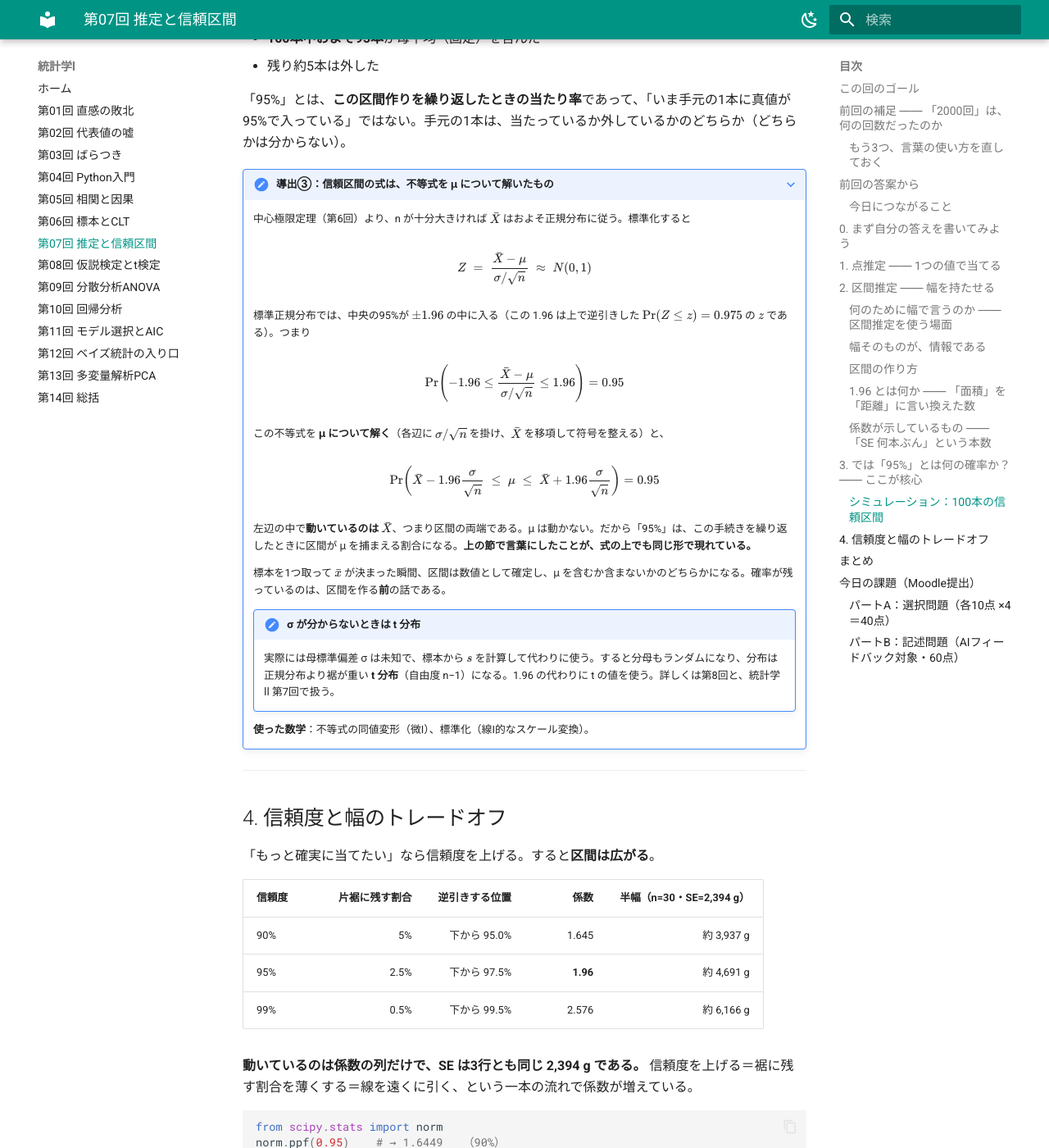
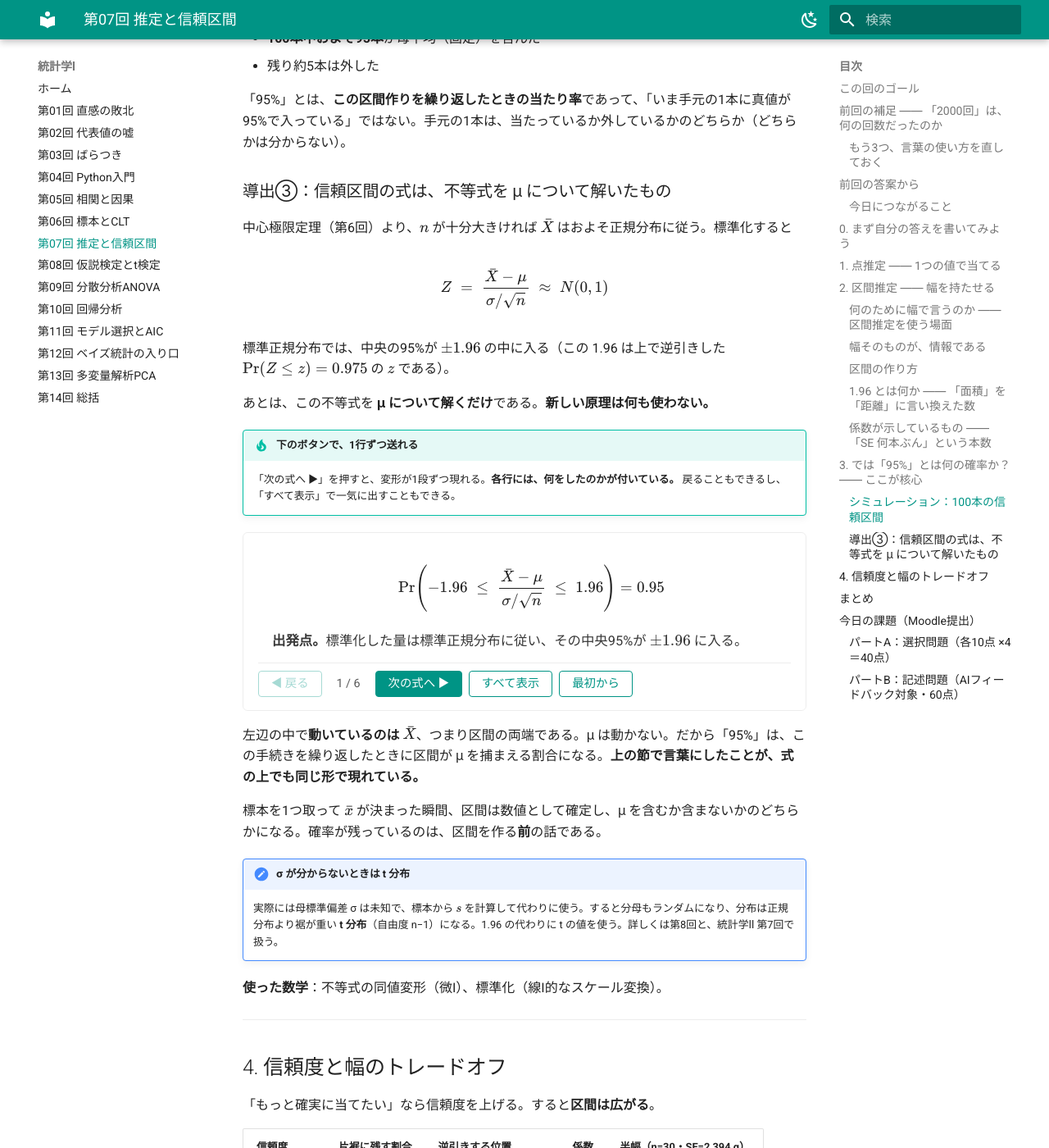
Before and after one commit to aonoa68/toukei-1, an MkDocs documentation site: the page built from docs/07_estimation.md, in a window 1280 px wide and 1400 px high, scrolled down 12176 px. Shown: the whole window at 82% size. Built offline with MkDocs 1.6.1 and Material for MkDocs 9.7.7, drawn with Linux system fonts in a browser that asks for light colours.

Commit message:
式変形ステッパーを導入し、第7回 導出③に適用
数式の導出を1行ずつ送って読める仕組み。動画ではなくページ上の部品にした
（学生が自分のペースで戻れる・印刷できる・直すのが一瞬・検索に残る）。

- docs/javascripts/derivation.js, docs/stylesheets/derivation.css
- <div class="deriv" markdown> の直下 div を1ステップとして累積表示。
  最新行を強調。戻る/次へ/すべて表示/最初から・キーボード対応・印刷時は全展開
- 第7回 導出③を admonition から ### 節に変え、6ステップに分解。
  これまで「移項して符号を整える」の1行で飛ばしていた変形を全部出した
  （負の数を掛けて不等号が反転する箇所を 🔴 で明示）

注意：md_in_html はアドモニション内では効かない。ステッパーはトップレベルに
置き、各ステップ div の中は空行で区切ること（でないと $$ がブロック扱いに
ならず、\! のバックスラッシュも食われる）。

Co-Authored-By: Claude Opus 5 <noreply@anthropic.com>
Claude-Session: https://claude.ai/code/session_01VNG6MY7caqH6ZBqg92AUZE

```diff
--- a/docs/07_estimation.md
+++ b/docs/07_estimation.md
@@ -461,28 +461,82 @@ $$ \bar{x} \;\pm\; \underbrace{1.96}_{\text{何本ぶんか（無単位）}} \ti
 
 「95%」とは、**この区間作りを繰り返したときの当たり率**であって、「いま手元の1本に真値が95%で入っている」ではない。手元の1本は、当たっているか外しているかのどちらか（どちらかは分からない）。
 
-???+ note "導出③：信頼区間の式は、不等式を μ について解いたもの"
+### 導出③：信頼区間の式は、不等式を μ について解いたもの
 
-    中心極限定理（第6回）より、n が十分大きければ \( \bar{X} \) はおよそ正規分布に従う。標準化すると
+中心極限定理（第6回）より、\( n \) が十分大きければ \( \bar{X} \) はおよそ正規分布に従う。標準化すると
 
-    $$ Z \;=\; \frac{\bar{X}-\mu}{\sigma/\sqrt{n}} \;\approx\; N(0,1) $$
+$$ Z \;=\; \frac{\bar{X}-\mu}{\sigma/\sqrt{n}} \;\approx\; N(0,1) $$
 
-    標準正規分布では、中央の95%が \( \pm 1.96 \) の中に入る（この 1.96 は上で逆引きした \( \Pr(Z\le z)=0.975 \) の \( z \) である）。つまり
+標準正規分布では、中央の95%が \( \pm 1.96 \) の中に入る（この 1.96 は上で逆引きした \( \Pr(Z\le z)=0.975 \) の \( z \) である）。
 
-    $$ \Pr\!\left(-1.96 \le \frac{\bar{X}-\mu}{\sigma/\sqrt{n}} \le 1.96\right) = 0.95 $$
+あとは、この不等式を **μ について解くだけ**である。**新しい原理は何も使わない。**
 
-    この不等式を **μ について解く**（各辺に \( \sigma/\sqrt{n} \) を掛け、\( \bar{X} \) を移項して符号を整える）と、
+!!! tip "下のボタンで、1行ずつ送れる"
+    「次の式へ ▶」を押すと、変形が1段ずつ現れる。**各行には、何をしたのかが付いている。**
+    戻ることもできるし、「すべて表示」で一気に出すこともできる。
 
-    $$ \Pr\!\left(\bar{X} - 1.96\frac{\sigma}{\sqrt{n}} \;\le\; \mu \;\le\; \bar{X} + 1.96\frac{\sigma}{\sqrt{n}}\right) = 0.95 $$
+<div class="deriv" markdown>
 
-    左辺の中で**動いているのは \( \bar{X} \)**、つまり区間の両端である。μ は動かない。だから「95%」は、この手続きを繰り返したときに区間が μ を捕まえる割合になる。**上の節で言葉にしたことが、式の上でも同じ形で現れている。**
+<div markdown>
 
-    標本を1つ取って \( \bar{x} \) が決まった瞬間、区間は数値として確定し、μ を含むか含まないかのどちらかになる。確率が残っているのは、区間を作る**前**の話である。
+$$ \Pr\!\left(-1.96 \;\le\; \frac{\bar{X}-\mu}{\sigma/\sqrt{n}} \;\le\; 1.96\right) = 0.95 $$
 
-    !!! note "σ が分からないときは t 分布"
-        実際には母標準偏差 σ は未知で、標本から \( s \) を計算して代わりに使う。すると分母もランダムになり、分布は正規分布より裾が重い **t 分布**（自由度 n−1）になる。1.96 の代わりに t の値を使う。詳しくは第8回と、統計学Ⅱ 第7回で扱う。
+**出発点。**標準化した量は標準正規分布に従い、その中央95%が \( \pm 1.96 \) に入る。
 
-    **使った数学**：不等式の同値変形（微I）、標準化（線I的なスケール変換）。
+</div>
+
+<div markdown>
+
+$$ -1.96\,\frac{\sigma}{\sqrt{n}} \;\le\; \bar{X}-\mu \;\le\; 1.96\,\frac{\sigma}{\sqrt{n}} $$
+
+**各辺に \( \sigma/\sqrt{n} \) を掛けた。**\( \sigma/\sqrt{n} \) は正の数なので、**不等号の向きは変わらない**。
+
+</div>
+
+<div markdown>
+
+$$ -\bar{X}-1.96\,\frac{\sigma}{\sqrt{n}} \;\le\; -\mu \;\le\; -\bar{X}+1.96\,\frac{\sigma}{\sqrt{n}} $$
+
+**各辺から \( \bar{X} \) を引いた。**μ だけを残したいので、まず \( \bar{X} \) を追い出す。
+
+</div>
+
+<div markdown>
+
+$$ \bar{X}+1.96\,\frac{\sigma}{\sqrt{n}} \;\ge\; \mu \;\ge\; \bar{X}-1.96\,\frac{\sigma}{\sqrt{n}} $$
+
+🔴 **各辺に \( -1 \) を掛けた。負の数を掛けたので、不等号の向きが逆になる。**
+この導出で注意が要るのは、ここ1か所だけである。
+
+</div>
+
+<div markdown>
+
+$$ \bar{X}-1.96\,\frac{\sigma}{\sqrt{n}} \;\le\; \mu \;\le\; \bar{X}+1.96\,\frac{\sigma}{\sqrt{n}} $$
+
+**左右を入れ替えて、\( \le \) の向きにそろえた。**書き方を変えただけで、前の行と同じ式である。
+
+</div>
+
+<div markdown>
+
+$$ \Pr\!\left(\bar{X} - 1.96\frac{\sigma}{\sqrt{n}} \;\le\; \mu \;\le\; \bar{X} + 1.96\frac{\sigma}{\sqrt{n}}\right) = 0.95 $$
+
+**確率の中に戻した。**中身を同値変形しただけなので、確率は 0.95 のまま。
+**これが信頼区間の式である。**
+
+</div>
+
+</div>
+
+左辺の中で**動いているのは \( \bar{X} \)**、つまり区間の両端である。μ は動かない。だから「95%」は、この手続きを繰り返したときに区間が μ を捕まえる割合になる。**上の節で言葉にしたことが、式の上でも同じ形で現れている。**
+
+標本を1つ取って \( \bar{x} \) が決まった瞬間、区間は数値として確定し、μ を含むか含まないかのどちらかになる。確率が残っているのは、区間を作る**前**の話である。
+
+!!! note "σ が分からないときは t 分布"
+    実際には母標準偏差 σ は未知で、標本から \( s \) を計算して代わりに使う。すると分母もランダムになり、分布は正規分布より裾が重い **t 分布**（自由度 n−1）になる。1.96 の代わりに t の値を使う。詳しくは第8回と、統計学Ⅱ 第7回で扱う。
+
+**使った数学**：不等式の同値変形（微I）、標準化（線I的なスケール変換）。
 
 ---
 
--- /dev/null
+++ b/docs/javascripts/derivation.js
@@ -0,0 +1,86 @@
+/* 式変形ステッパー。<div class="deriv" markdown> の直下の div を1ステップとして送る。 */
+(function () {
+  function prefersReduced() {
+    return window.matchMedia && matchMedia("(prefers-reduced-motion: reduce)").matches;
+  }
+
+  function build(root) {
+    if (root.dataset.derivReady === "1") return;
+    var steps = Array.prototype.filter.call(root.children, function (el) {
+      return el.tagName === "DIV" && !el.classList.contains("deriv-bar");
+    });
+    if (steps.length < 2) return;
+    root.dataset.derivReady = "1";
+
+    var bar = document.createElement("div");
+    bar.className = "deriv-bar";
+    bar.innerHTML =
+      '<button type="button" class="deriv-btn deriv-ghost" data-act="prev">◀ 戻る</button>' +
+      '<span class="deriv-count" role="status" aria-live="polite"></span>' +
+      '<button type="button" class="deriv-btn" data-act="next">次の式へ ▶</button>' +
+      '<button type="button" class="deriv-btn deriv-ghost" data-act="all">すべて表示</button>' +
+      '<button type="button" class="deriv-btn deriv-ghost" data-act="reset">最初から</button>' +
+      '<span class="deriv-done" hidden>できあがり</span>';
+    root.appendChild(bar);
+
+    var cur = 1;
+    var count = bar.querySelector(".deriv-count");
+    var done = bar.querySelector(".deriv-done");
+    var btnPrev = bar.querySelector('[data-act="prev"]');
+    var btnNext = bar.querySelector('[data-act="next"]');
+
+    function render() {
+      for (var i = 0; i < steps.length; i++) {
+        steps[i].classList.toggle("is-on", i < cur);
+        steps[i].classList.toggle("is-new", i === cur - 1 && cur > 1);
+      }
+      count.textContent = cur + " / " + steps.length;
+      btnPrev.disabled = cur <= 1;
+      btnNext.disabled = cur >= steps.length;
+      done.hidden = cur < steps.length;
+    }
+
+    function go(n, scroll) {
+      var next = Math.min(Math.max(n, 1), steps.length);
+      if (next === cur) return;
+      cur = next;
+      render();
+      if (scroll) {
+        steps[cur - 1].scrollIntoView({
+          block: "nearest",
+          behavior: prefersReduced() ? "auto" : "smooth"
+        });
+      }
+    }
+
+    bar.addEventListener("click", function (e) {
+      var b = e.target.closest ? e.target.closest("button") : null;
+      if (!b) return;
+      var a = b.dataset.act;
+      if (a === "next") go(cur + 1, true);
+      else if (a === "prev") go(cur - 1, false);
+      else if (a === "all") go(steps.length, false);
+      else if (a === "reset") go(1, false);
+    });
+
+    bar.addEventListener("keydown", function (e) {
+      if (e.key === "ArrowRight") { e.preventDefault(); go(cur + 1, true); }
+      else if (e.key === "ArrowLeft") { e.preventDefault(); go(cur - 1, false); }
+    });
+
+    render();
+  }
+
+  function init() {
+    var list = document.querySelectorAll(".deriv");
+    for (var i = 0; i < list.length; i++) build(list[i]);
+  }
+
+  if (window.document$ && window.document$.subscribe) {
+    window.document$.subscribe(init);
+  } else if (document.readyState === "loading") {
+    document.addEventListener("DOMContentLoaded", init);
+  } else {
+    init();
+  }
+})();
--- /dev/null
+++ b/docs/stylesheets/derivation.css
@@ -0,0 +1,64 @@
+/* 式変形ステッパー ―― 導出を1行ずつ送って読ませる */
+.deriv{
+  border:1px solid var(--md-default-fg-color--lightest);
+  border-radius:.3rem;
+  padding:.5rem .9rem .1rem;
+  margin:1em 0;
+}
+/* JSが動く前から隠しておく（ちらつき防止）。先頭だけ出す */
+.deriv > div{ display:none; }
+.deriv > div:first-of-type{ display:block; }
+.deriv > div.is-on{ display:block; }
+
+.deriv > div{
+  border-left:3px solid transparent;
+  padding:.1rem 0 .1rem .7rem;
+  margin:.25rem 0;
+}
+.deriv > div.is-new{
+  border-left-color:var(--md-primary-fg-color);
+  background:var(--md-code-bg-color);
+  border-radius:.2rem;
+}
+.deriv > div > p{ font-size:.82rem; opacity:.9; margin:.15em 0 .35em; }
+.deriv > div > .arithmatex{ margin:.2em 0; }
+
+.deriv-bar{
+  display:flex !important;
+  flex-wrap:wrap;
+  gap:.4rem;
+  align-items:center;
+  border-top:1px solid var(--md-default-fg-color--lightest);
+  border-left:0 !important;
+  margin-top:.5rem;
+  padding:.45rem 0 !important;
+}
+.deriv-btn{
+  font:inherit; font-size:.72rem; line-height:1.4;
+  padding:.25rem .75rem;
+  border-radius:.2rem;
+  border:1px solid var(--md-primary-fg-color);
+  background:var(--md-primary-fg-color);
+  color:var(--md-primary-bg-color);
+  cursor:pointer;
+}
+.deriv-btn:disabled{ opacity:.35; cursor:default; }
+.deriv-ghost{ background:transparent; color:var(--md-primary-fg-color); }
+.deriv-btn:focus-visible{ outline:2px solid var(--md-accent-fg-color); outline-offset:2px; }
+.deriv-count{
+  font-size:.72rem; opacity:.75; min-width:3.4em; text-align:center;
+  font-variant-numeric:tabular-nums;
+}
+.deriv-done{ font-size:.72rem; color:var(--md-primary-fg-color); font-weight:700; }
+
+@media (prefers-reduced-motion: no-preference){
+  .deriv > div.is-new{ animation:deriv-in .25s ease-out; }
+}
+@keyframes deriv-in{
+  from{ opacity:0; transform:translateY(-4px); }
+  to{ opacity:1; transform:none; }
+}
+@media print{
+  .deriv > div{ display:block !important; border-left-color:transparent !important; background:none !important; }
+  .deriv-bar{ display:none !important; }
+}
--- a/mkdocs.yml
+++ b/mkdocs.yml
@@ -59,6 +59,11 @@ markdown_extensions:
 extra_javascript:
   - javascripts/mathjax.js
   - https://unpkg.com/mathjax@3/es5/tex-mml-chtml.js
+  - javascripts/derivation.js
+
+# 式変形ステッパー
+extra_css:
+  - stylesheets/derivation.css
 
 nav:
   - ホーム: index.md
```
